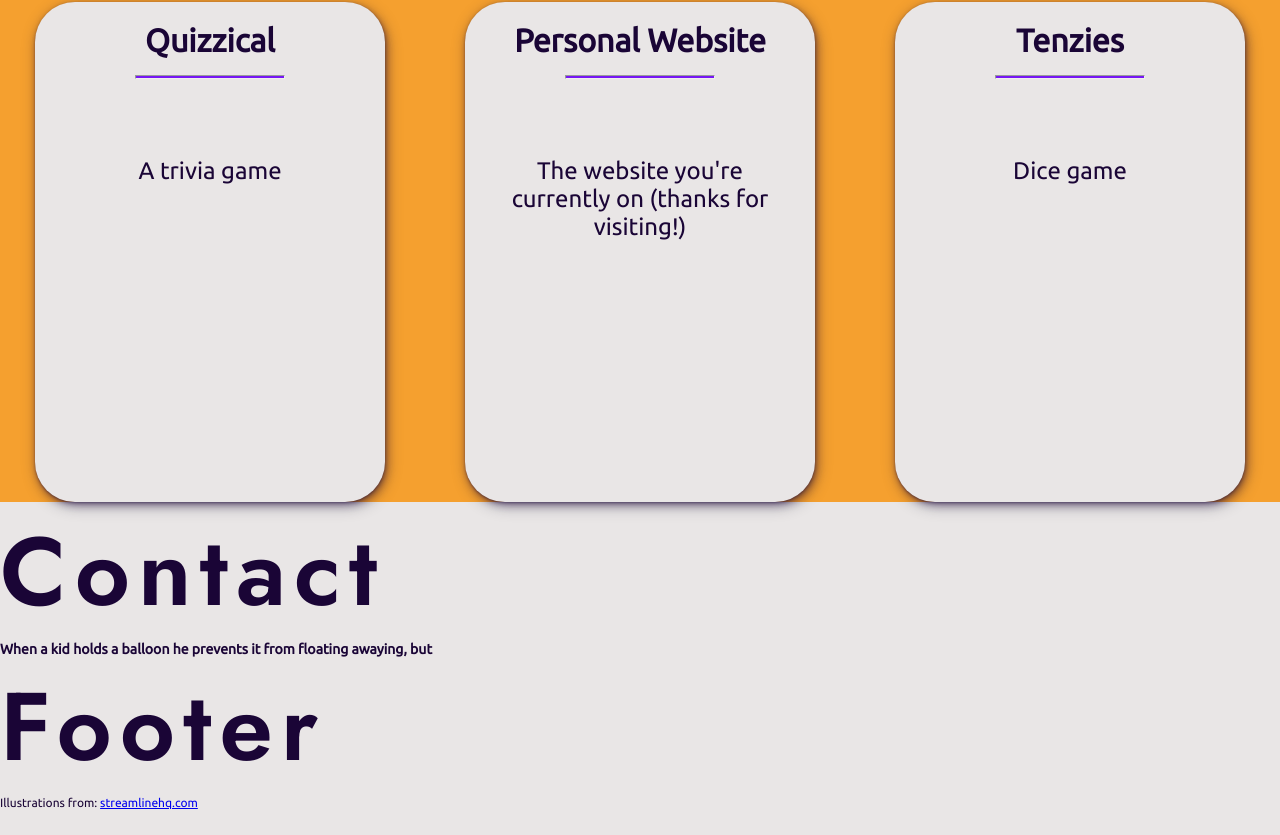
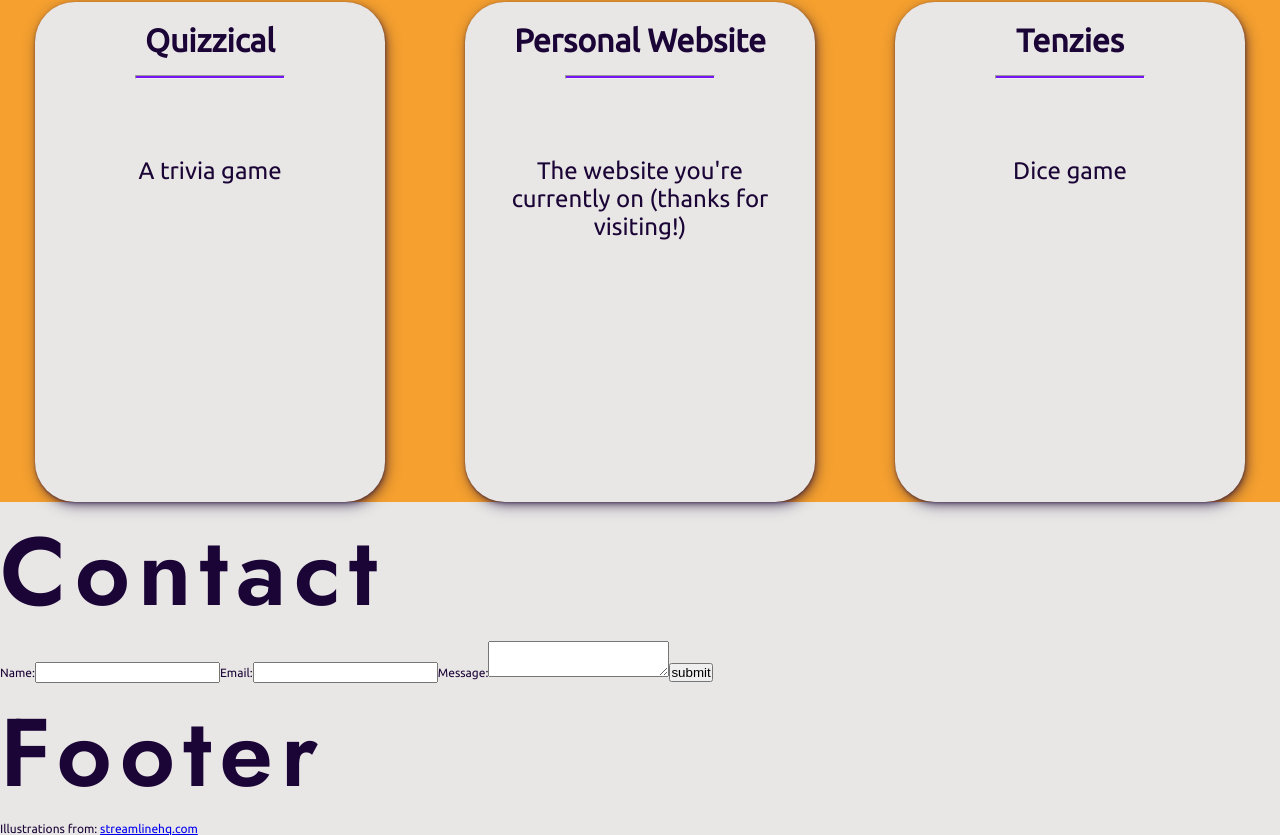
Before and after one commit to skylares/personal-portfolio, a React app: page / in a window 1280 px wide. Shown: the part 1937-2772 px from the top of the page. Before the commit the page ends 2746 px from the top, so only its background shows below. Built offline with nearby package versions, Linux system fonts and the light colour scheme.

Commit message:
Add contact section & hookup form

```diff
--- a/public/index.html
+++ b/public/index.html
@@ -18,6 +18,11 @@
 
   <body>
     <div id="root"></div>
+    <form name="contact--form" netlify netlify-honeypot="bot-field" hidden>
+      <input type="text" name="name" />
+      <input type="email" name="email" />
+      <textarea name="message"></textarea>
+    </form>
   </body>
 
 </html>
--- a/src/components/Contact.js
+++ b/src/components/Contact.js
@@ -1,10 +1,52 @@
-import React from 'react';
+import React, {useState} from 'react';
 
 export default function Contact() {
+
+  const [formData, setFormData] = useState(
+    {
+      name: "",
+      email: "",
+      message: "",
+    }
+  );
+
+  const handleFormInput = ({target}) => setFormData(prevFormData => (
+    {
+      ...prevFormData,
+      [target.name]: target.value
+    }
+  ));
+
+  const handleFormSubmit = e => {
+    fetch("/", {
+      method: "POST",
+      headers: {"Content-Type": "application/x-www-form-urlencoded"},
+      body: encode({"form-name": "contact--form", ...formData})
+    })
+      .then(alert("Success!"))
+      .catch(error => alert(error));
+
+    e.preventDefault();
+  };
+
   return(
     <section className="contact" id="contact">
       <h1>Contact</h1>
-      <h3>When a kid holds a balloon he prevents it from floating awaying, but</h3>
+      <form name='contact--form' onSubmit={handleFormSubmit}>
+        <label>
+          Name:
+          <input name='name' type='text' value={formData.name} onChange={handleFormInput}></input>
+        </label>
+        <label>
+          Email:
+          <input name='email' type='email' value={formData.email} onChange={handleFormInput}></input>
+        </label>
+        <label>
+          Message:
+          <textarea name='message' value={formData.message} onChange={handleFormInput}></textarea>
+        </label>
+        <button>submit</button>
+      </form>
     </section>
   );
 }
```
